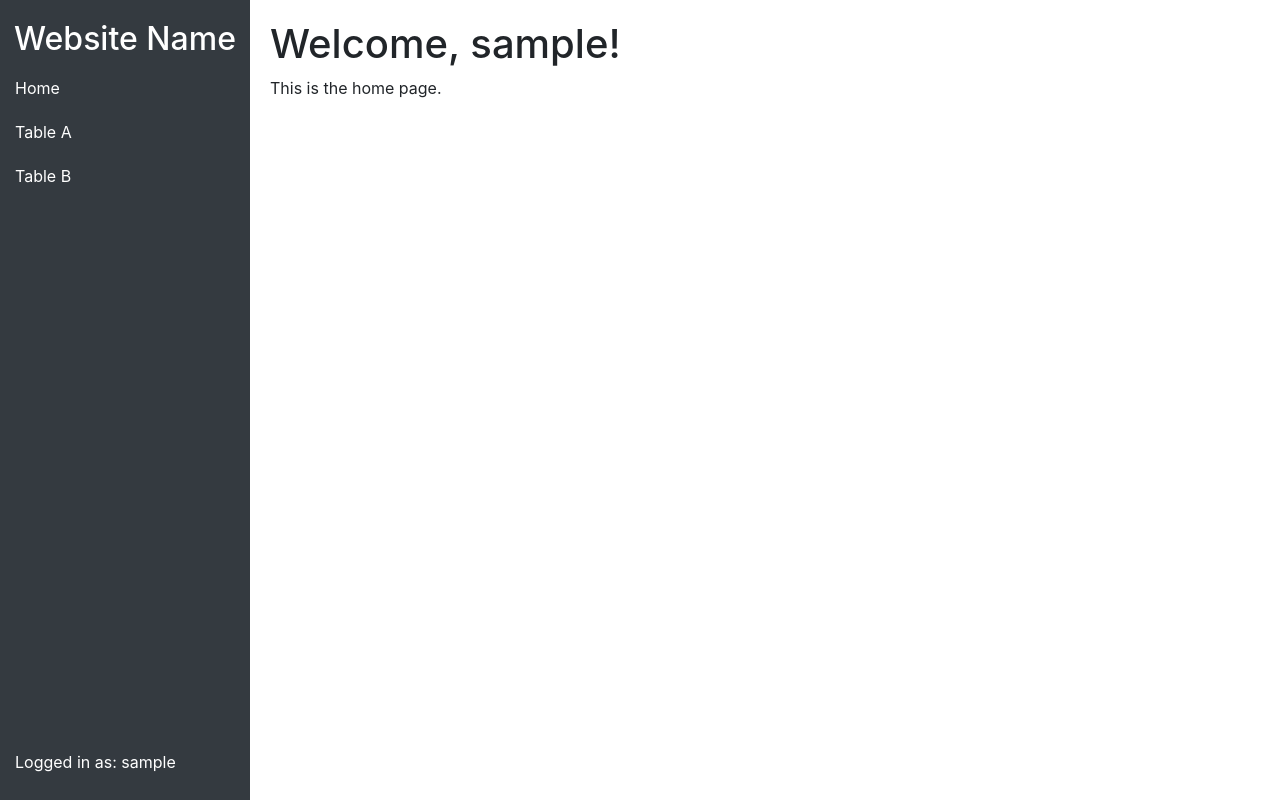
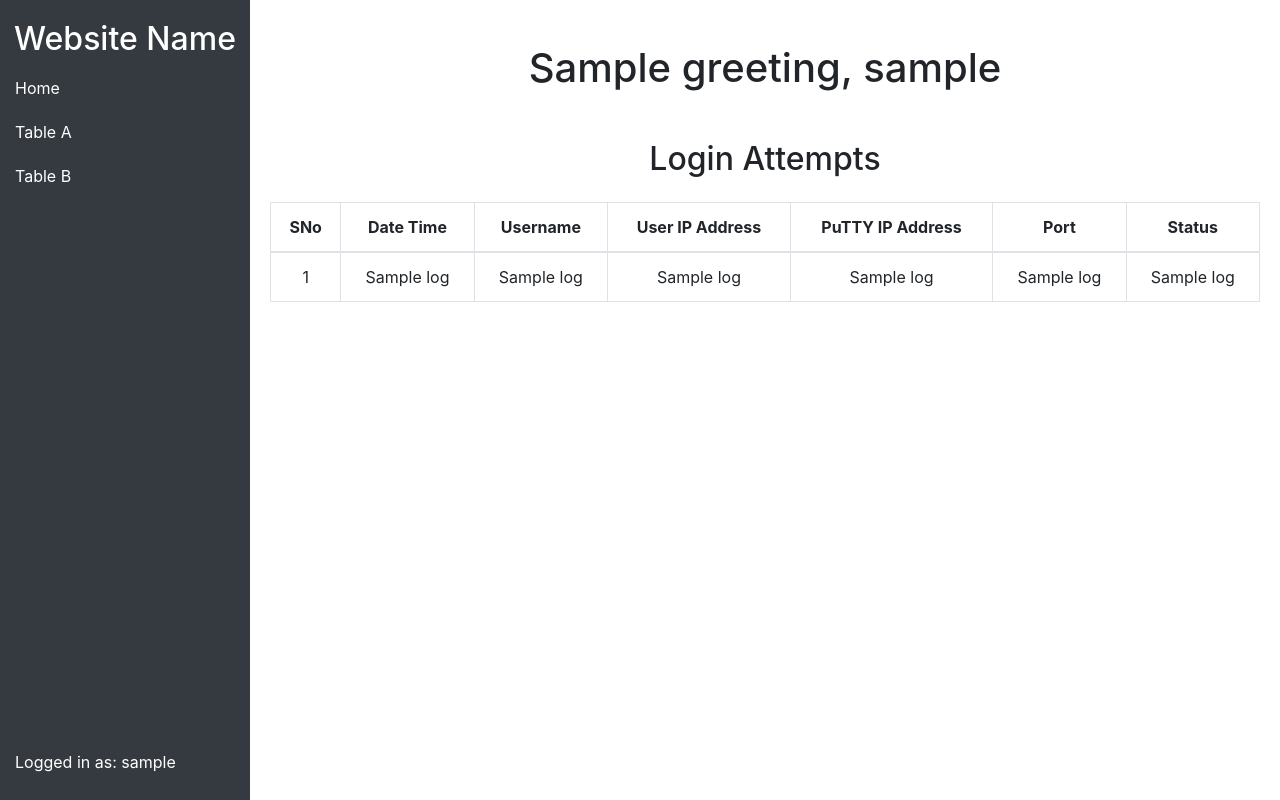
Before and after one commit to bingowillrock/flask_ssh_login, a Flask app: template templates/index.html in a window 1280 px wide. Run offline with Flask 3, Linux system fonts and the light colour scheme; the template is opened without the code that fills it: most values are stand-ins (such as "Sample title", 1, 10 or a date in 2020); parts of the project's set-up code (start-up, migrations or seed data) failed here and were passed over; some libraries are stand-ins or nearby versions.

Commit message:
logging features

```diff
--- a/app.py
+++ b/app.py
@@ -2,11 +2,21 @@ from flask import Flask, render_template, request
 import csv
 import os
 import subprocess
+import datetime
 
 app = Flask(__name__)
 
 # Get the username of the currently logged in user
 USERNAME = os.getlogin()
+LOG_FILE = 'login_attempts.log'
+
+# Greeting Function
+def get_greeting():
+    current_hour = datetime.datetime.now().hour
+    if current_hour < 12:
+        return "Good Morning"
+    else:
+        return "Good Afternoon"
 
 # Function to read CSV file and return data as a list of dictionaries
 def read_csv(filename):
@@ -18,9 +28,48 @@ def read_csv(filename):
     return data
 
 # Route for the home page
+# @app.route('/')
+# def index():
+#     return render_template('index.html', username=USERNAME, active_page='home')
+
 @app.route('/')
 def index():
-    return render_template('index.html', username=USERNAME, active_page='home')
+    # Read log data
+    log_data = []
+    if os.path.exists(LOG_FILE):
+        with open(LOG_FILE, 'r') as file:
+            for line in file:
+                log_data.append(line.strip().split(','))
+
+    # Reverse the log data to show the latest attempts first
+    log_data.reverse()
+    log_data_with_index = [[i+1] + log for i, log in enumerate(log_data)]
+
+    username = os.getlogin()
+    greeting = get_greeting()  # Get the greeting based on the current time
+    return render_template('index.html', username=USERNAME, active_page='home', log_data=log_data_with_index, greeting=greeting)
+    # return render_template('index.html', data=data, username=USERNAME, active_page='home', log_data=log_data)
+
+
+# Function to record loggig attempts.
+@app.route('/log_attempt', methods=['POST'])
+def log_attempt():
+    # Extract data from the request
+    # username = USERNAME
+    username = os.getlogin()
+    user_ip = request.remote_addr
+    putty_ip = request.form['putty_ip']
+    port = request.form['port']
+    status = request.form['status']
+    timestamp = datetime.datetime.now().strftime('%Y-%m-%d %H:%M:%S')
+
+    # Log the attempt
+    with open(LOG_FILE, 'a') as file:
+        file.write(f"{timestamp},{username},{user_ip},{putty_ip},{port},{status}\n")
+
+    return 'Logged'
+
+
 
 # Route for Table A
 @app.route('/table_a')
@@ -35,14 +84,14 @@ def table_b():
     return render_template('table.html', data=data, table='B', username=USERNAME, active_page='table_b')
 
 # Route for initiating SSH session
-@app.route('/initiate_ssh', methods=['POST'])
-def initiate_ssh():
-    ip_address = request.form['ip_address']
-    port_number = request.form['port_number']
-    # You can customize this command as per your requirements
-    command = f"powershell Start-Process ssh -ArgumentList 'username@{ip_address} -p {port_number}'"
-    subprocess.Popen(command, shell=True)
-    return 'SSH session initiated successfully'
+# @app.route('/initiate_ssh', methods=['POST'])
+# def initiate_ssh():
+#     ip_address = request.form['ip_address']
+#     port_number = request.form['port_number']
+#     # You can customize this command as per your requirements
+#     command = f"powershell Start-Process ssh -ArgumentList 'username@{ip_address} -p {port_number}'"
+#     subprocess.Popen(command, shell=True)
+#     return 'SSH session initiated successfully'
 
 if __name__ == '__main__':
     app.run(debug=True)
--- a/table_b.csv
+++ b/table_b.csv
@@ -1,4 +1,4 @@
-sno,router name,number
+sno,router name,port
 1,Router1,7001
 2,Router2,7002
 3,Router3,7003
--- a/templates/index.html
+++ b/templates/index.html
@@ -3,6 +3,68 @@
 {% block title %}Home{% endblock %}
 
 {% block content %}
-<h1>Welcome, {{ username }}!</h1>
-<p>This is the home page.</p>
+
+
+<!-- <h1 class="text-center my-4">Welcome, {{ username }}</h1> -->
+<h1 class="text-center my-4">{{ greeting }}, {{ username }}</h1>
+
+
+<div class="table-responsive">
+    <h2 class="text-center my-4">Login Attempts</h2>
+        <table class="table table-bordered">
+            <thead>
+                <tr>
+                    <th>SNo</th>
+                    <th>Date Time</th>
+                    <th>Username</th>
+                    <th>User IP Address</th>
+                    <th>PuTTY IP Address</th>
+                    <th>Port</th>
+                    <th>Status</th>
+                </tr>
+            </thead>
+            <tbody>
+                {% for log in log_data %}
+                <tr>
+                    <td>{{ log[0] }}</td>
+                    <td>{{ log[1] }}</td>
+                    <td>{{ log[2] }}</td>
+                    <td>{{ log[3] }}</td>
+                    <td>{{ log[4] }}</td>
+                    <td>{{ log[5] }}</td>
+                    <td>{{ log[6] }}</td>
+                </tr>
+                {% endfor %}
+            </tbody>
+        </table>
+</div>
+
+<form id="logForm" method="POST" action="/log_attempt" style="display:none;">
+    <input type="hidden" name="username">
+    <input type="hidden" name="putty_ip">
+    <input type="hidden" name="port">
+    <input type="hidden" name="status">
+</form>
+
+<script>
+    function openPuTTY(username, ip, port) {
+        // Construct the SSH URI with proper encoding
+        var uri = "ssh://" + username + "@" + ip + " -P " + port;
+
+        // Attempt to open PuTTY using the SSH URI
+        window.location.href = uri;
+
+        // Log the attempt
+        logAttempt(username, ip, port, "success");
+    }
+
+    function logAttempt(username, ip, port, status) {
+        var form = document.getElementById('logForm');
+        form.username.value = username;
+        form.putty_ip.value = ip;
+        form.port.value = port;
+        form.status.value = status;
+        form.submit();
+    }
+</script>
 {% endblock %}
```
Also changed, not shown: table_a.csv (+21 -1 lines), templates/table.html (+33 -3 lines).
